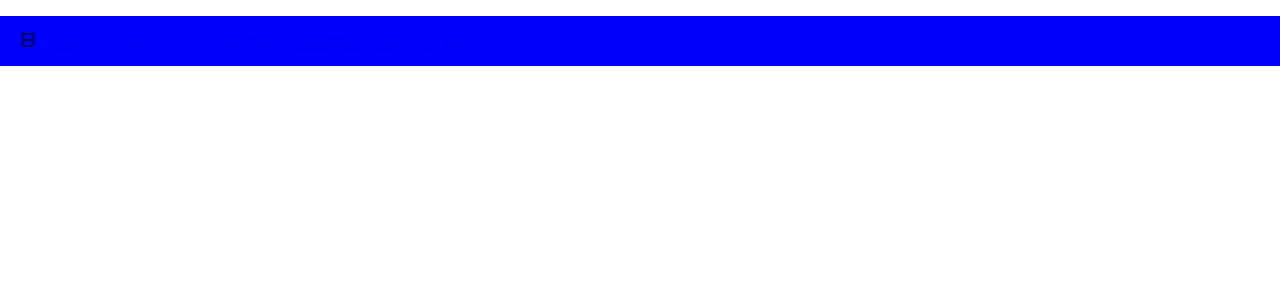
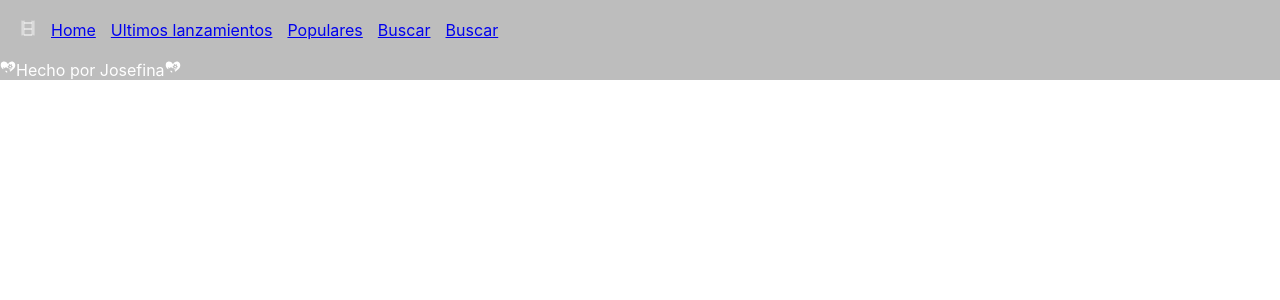
Before and after one commit to JosefinaMor/pelis-buscador, a React (Create React App) app: page / in a window 1280 px wide. Shown: the top 300 px of the page. Built offline with nearby package versions, Linux system fonts and the light colour scheme.

Commit message:
trabajando en footer estilos

```diff
--- a/src/App.css
+++ b/src/App.css
@@ -1,18 +1,28 @@
 .nav-bar {
-  background-color: blue;
+  background-color: #00000042;
+  color: #FFFFFF;
 }
 .nav-bar ul {
+  margin: 0;
   padding: 10px;
   display: flex;
   justify-content: start;
 }
 .nav-bar ul li {
-  padding: 5px;
+  padding: 10px 5px 10px 5px;
   margin-left: 5px;
   list-style: none;
 }
 .nav-bar ul li Link {
   text-decoration: none;
 }
+.nav-bar ul li:hover {
+  background-color: #000000;
+}
+
+footer {
+  background-color: #00000042;
+  color: #FFFFFF;
+}
 
 /*# sourceMappingURL=App.css.map */
--- a/src/App.js
+++ b/src/App.js
@@ -1,6 +1,7 @@
 import logo from './logo.svg';
 import { BrowserRouter, Routes, Route } from 'react-router-dom';
 import NavBar from './componentes/Nav_bar';
+import Footer from './componentes/Footer';
 import './App.css';
 
 function App() {
@@ -11,6 +12,7 @@ function App() {
         <Routes>
 
         </Routes>
+        <Footer></Footer>
       </BrowserRouter>
     </div>
   );
--- a/src/App.scss
+++ b/src/App.scss
@@ -1,18 +1,4 @@
-
-.nav-bar{
-  background-color: blue;
-  ul{
-    padding: 10px;
-    display: flex;
-    justify-content: start;
-    li{
-      padding: 5px;
-      margin-left: 5px;
-      list-style: none;
-      Link{
-        text-decoration: none;
-      }
-    }
-  }
-
-}
+@import "./styles/resets";
+@import "./styles/variables";
+@import "./styles/style_componentes/nav_bar";
+@import "./styles/style_componentes/footer";
--- /dev/null
+++ b/src/componentes/Footer.js
@@ -0,0 +1,15 @@
+
+import { GiLoveMystery } from 'react-icons/gi';
+
+const Footer = () => {
+
+    return (
+      <footer>
+          <GiLoveMystery />
+          <span>Hecho por Josefina</span>
+          <GiLoveMystery />
+      </footer>
+    );
+  }
+
+  export default Footer;
--- /dev/null
+++ b/src/styles/_resets.scss
@@ -0,0 +1,7 @@
+body{
+    font-family: $typography-english-text;
+    font-weight: $typography-english-normal;
+    background-color: $backgorund-color;
+    margin: 0;
+    height: 100vh;
+}
--- /dev/null
+++ b/src/styles/style_componentes/_footer.scss
@@ -0,0 +1,4 @@
+footer{
+    background-color: #00000042;
+    color: #FFFFFF;
+}
--- /dev/null
+++ b/src/styles/style_componentes/_nav_bar.scss
@@ -0,0 +1,22 @@
+.nav-bar{
+    background-color: #00000042;
+    color: #FFFFFF;
+    ul{
+      margin: 0;
+      padding: 10px;
+      display: flex;
+      justify-content: start;
+      li{
+        padding: 10px 5px 10px 5px;
+        margin-left: 5px;
+        list-style: none;
+        Link{
+          text-decoration: none;
+        }
+      }
+      li:hover{
+        background-color: #000000;
+      }
+    }
+
+  }
```
Also changed, not shown: src/styles/_variables.scss (added, +17 -0 lines), 1 other file (tests, documents, lock files or other folders).
